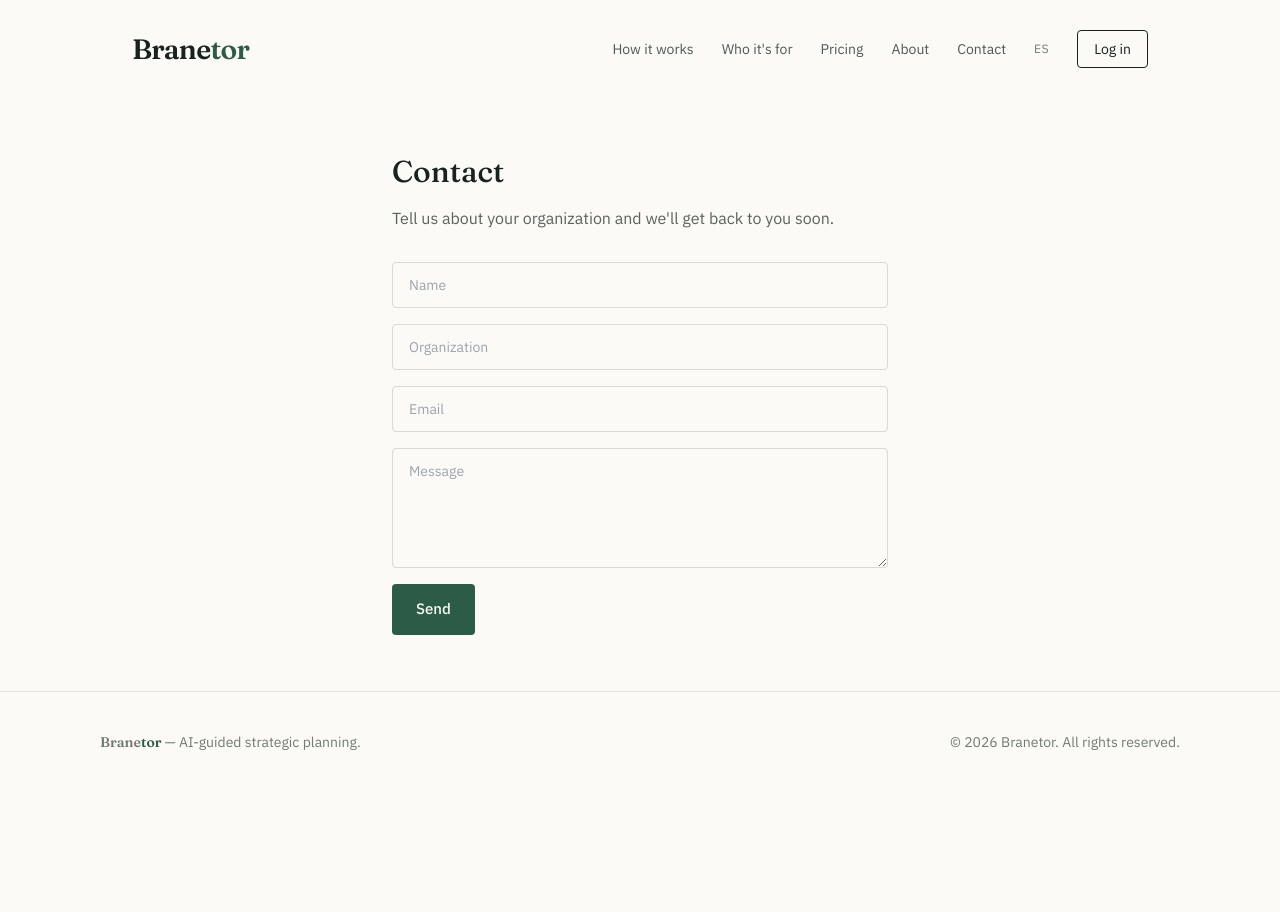
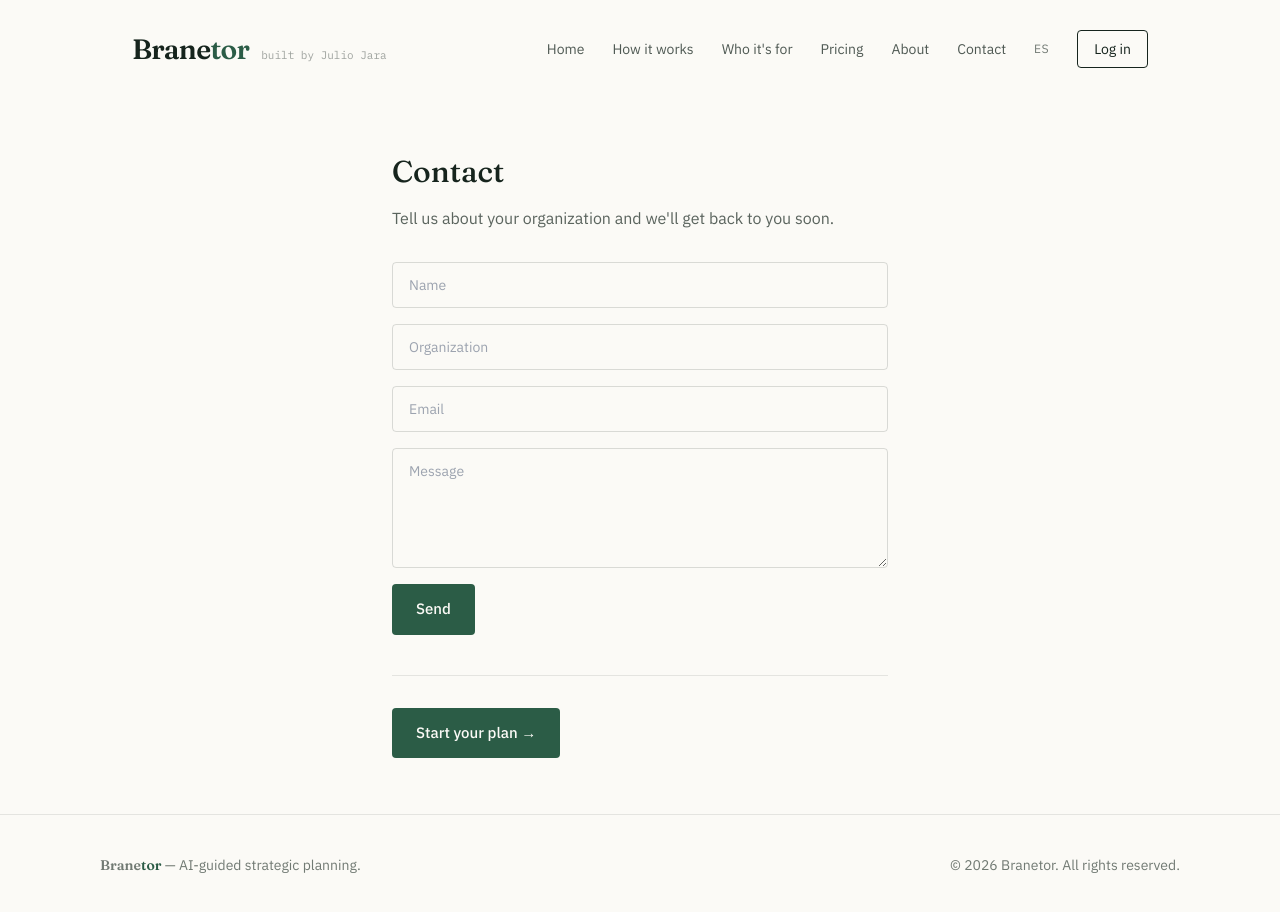
Before and after one commit to JJOrganizational-advisor/branetor-web, a Next.js app: page /en/contacto in a window 1280 px wide. Shown: the top 912 px of the page. Before the commit the page ends 800 px from the top, so only its background shows below. Built offline with nearby package versions, Linux system fonts and the light colour scheme.

Commit message:
Agregar Inicio, crédito de autoría, y CTA consistente en todas las páginas

```diff
--- a/app/[locale]/contacto/page.tsx
+++ b/app/[locale]/contacto/page.tsx
@@ -3,6 +3,7 @@
 import { useTranslations } from "next-intl";
 import Nav from "@/components/Nav";
 import Footer from "@/components/Footer";
+import CtaButton from "@/components/CtaButton";
 
 export default function ContactoPage() {
   const t = useTranslations("contactPage");
@@ -40,6 +41,9 @@ export default function ContactoPage() {
           </button>
         </form>
         {/* TODO: conectar envío real (API route + email o Supabase) — Paso 4b */}
+        <div className="border-t border-ink/10 mt-10 pt-8">
+          <CtaButton />
+        </div>
       </section>
       <Footer />
     </main>
--- a/app/[locale]/precios/page.tsx
+++ b/app/[locale]/precios/page.tsx
@@ -2,6 +2,7 @@ import { useTranslations } from "next-intl";
 import { setRequestLocale } from "next-intl/server";
 import Nav from "@/components/Nav";
 import Footer from "@/components/Footer";
+import CtaButton from "@/components/CtaButton";
 
 export default function PreciosPage({
   params: { locale },
@@ -17,8 +18,8 @@ export default function PreciosPage({
       <Nav />
       <section className="max-w-[1080px] mx-auto px-8 py-14">
         <h1 className="font-display font-medium text-3xl mb-4">{t("title")}</h1>
-        <p className="text-ink/70 max-w-[560px]">{t("intro")}</p>
-        {/* TODO: tabla de planes cuando estén definidos — Paso 4b */}
+        <p className="text-ink/70 max-w-[560px] mb-8">{t("intro")}</p>
+        <CtaButton />
       </section>
       <Footer />
     </main>
--- a/app/[locale]/sobre-nosotros/page.tsx
+++ b/app/[locale]/sobre-nosotros/page.tsx
@@ -2,6 +2,7 @@ import { useTranslations } from "next-intl";
 import { setRequestLocale } from "next-intl/server";
 import Nav from "@/components/Nav";
 import Footer from "@/components/Footer";
+import CtaButton from "@/components/CtaButton";
 
 export default function SobreNosotrosPage({
   params: { locale },
@@ -18,7 +19,8 @@ export default function SobreNosotrosPage({
       <section className="max-w-[1080px] mx-auto px-8 py-14">
         <h1 className="font-display font-medium text-3xl mb-5">{t("title")}</h1>
         <p className="text-ink/70 max-w-[560px] mb-4">{t("intro")}</p>
-        <p className="text-ink/70 max-w-[560px]">{t("body")}</p>
+        <p className="text-ink/70 max-w-[560px] mb-8">{t("body")}</p>
+        <CtaButton />
       </section>
       <Footer />
     </main>
--- /dev/null
+++ b/components/CtaButton.tsx
@@ -0,0 +1,11 @@
+import { useTranslations } from "next-intl";
+
+export default function CtaButton() {
+  const t = useTranslations("common");
+
+  return (
+    <button className="bg-forest text-paper rounded px-6 py-3.5 text-[15px] font-medium">
+      {t("cta")}
+    </button>
+  );
+}
--- a/components/Nav.tsx
+++ b/components/Nav.tsx
@@ -5,15 +5,27 @@ import Link from "next/link";
 
 export default function Nav() {
   const t = useTranslations("nav");
+  const tCommon = useTranslations("common");
   const locale = useLocale();
   const otherLocale = locale === "es" ? "en" : "es";
 
   return (
     <nav className="flex items-center justify-between px-8 py-7 max-w-[1080px] mx-auto">
-      <Link href={`/${locale}`} className="font-display font-semibold text-[28px] tracking-tight">
-        Brane<span className="text-forest">tor</span>
-      </Link>
+      <div className="flex items-baseline gap-3">
+        <Link
+          href={`/${locale}`}
+          className="font-display font-semibold text-[28px] tracking-tight"
+        >
+          Brane<span className="text-forest">tor</span>
+        </Link>
+        <span className="font-mono text-[11px] text-ink/40 hidden sm:inline">
+          {tCommon("credit")}
+        </span>
+      </div>
       <div className="flex items-center gap-7 text-sm">
+        <Link href={`/${locale}`} className="opacity-75 hover:opacity-100">
+          {t("home")}
+        </Link>
         <Link href={`/${locale}/como-funciona`} className="opacity-75 hover:opacity-100">
           {t("howItWorks")}
         </Link>
--- a/messages/en.json
+++ b/messages/en.json
@@ -1,11 +1,16 @@
 {
   "nav": {
+    "home": "Home",
     "howItWorks": "How it works",
     "whoFor": "Who it's for",
     "pricing": "Pricing",
     "about": "About",
     "contact": "Contact",
     "login": "Log in"
+  },
+  "common": {
+    "cta": "Start your plan →",
+    "credit": "built by Julio Jara"
   },
   "hero": {
     "eyebrow": "AI-guided strategic planning",
@@ -82,7 +87,7 @@
   },
   "aboutPage": {
     "title": "About us",
-    "intro": "We started this so that quality strategic planning would be accessible to any organization, regardless of size or budget.",
+    "intro": "We started this so that quality strategic planning would be accessible to any organization, regardless of size.",
     "body": "Many organizations need a clear strategic plan, but the cost of traditional consulting is out of reach. Branetor combines artificial intelligence with a rigorous methodology — SWOT, MICMAC, objective-setting and KPIs — to guide that process conversationally, in a fraction of the usual time and cost."
   },
   "contactPage": {
--- a/messages/es.json
+++ b/messages/es.json
@@ -1,11 +1,16 @@
 {
   "nav": {
+    "home": "Inicio",
     "howItWorks": "Cómo funciona",
     "whoFor": "Para quién",
     "pricing": "Precios",
     "about": "Sobre nosotros",
     "contact": "Contacto",
     "login": "Iniciar sesión"
+  },
+  "common": {
+    "cta": "Comienza tu plan →",
+    "credit": "desarrollado por Julio Jara"
   },
   "hero": {
     "eyebrow": "Planeación estratégica con IA",
@@ -82,7 +87,7 @@
   },
   "aboutPage": {
     "title": "Sobre nosotros",
-    "intro": "Nacimos para que la planeación estratégica de calidad sea accesible para cualquier organización, sin importar su tamaño o presupuesto.",
+    "intro": "Nacimos para que la planeación estratégica de calidad sea accesible para cualquier organización, sin importar su tamaño.",
     "body": "Muchas organizaciones necesitan un plan estratégico claro, pero el costo de una consultoría tradicional está fuera de su alcance. Branetor combina inteligencia artificial con una metodología rigurosa — FODA, MICMAC, definición de objetivos y KPIs — para guiar ese proceso de forma conversacional, en una fracción del tiempo y costo habitual."
   },
   "contactPage": {
```
